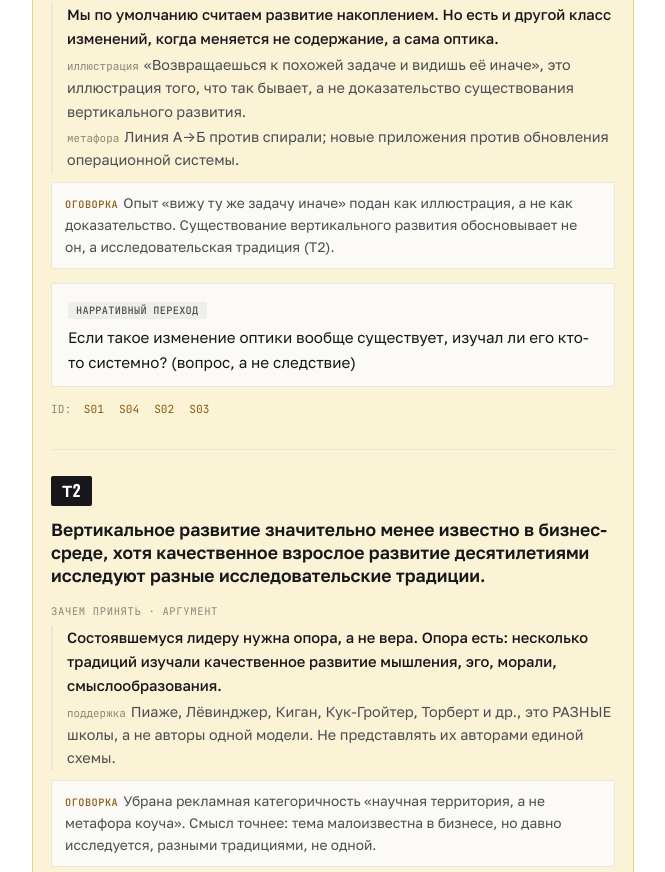
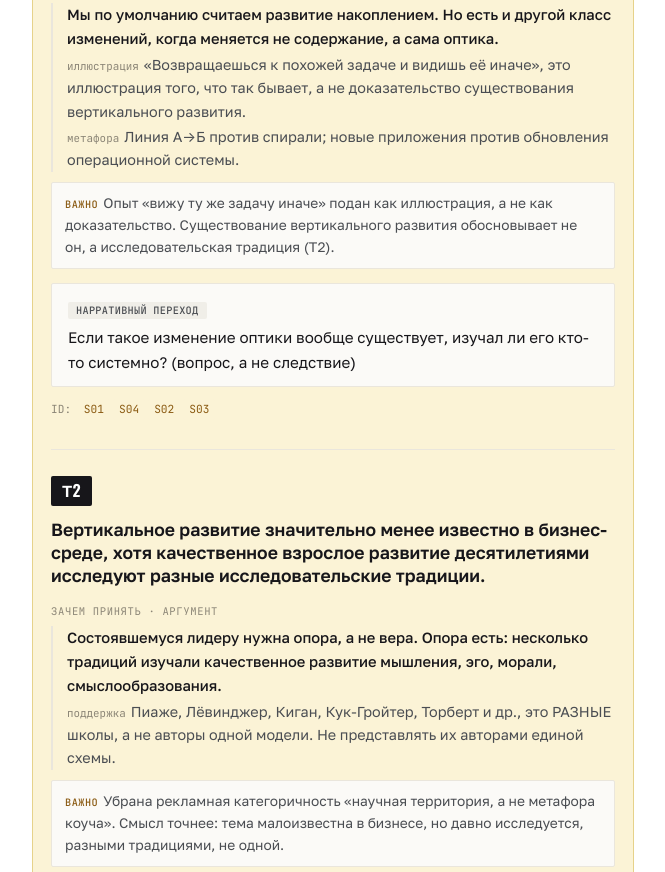
Before and after one commit to vagekjan/smysly-filipp, a plain HTML site: page cepochka.html in a window 1280 px wide. Shown: the part 888-1760 px from the top of the page, without its empty margins (318-983 px from the left). Drawn offline with nearby package versions, Linux system fonts and the light colour scheme.

Commit message:
Заменил метку на 'важно'

```diff
--- a/cepochka.html
+++ b/cepochka.html
@@ -480,7 +480,7 @@ TH.forEach(t=>{
     const sup=a[1].map(s=>`<div class="s"><em>${s[0]}</em>${s[1]}</div>`).join('');
     return `<div class="arg"><div class="a">${a[0]}</div>${sup}</div>`;
   }).join('');
-  const note=t.note?`<div class="note"><b>оговорка</b>${t.note}</div>`:'';
+  const note=t.note?`<div class="note"><b>важно</b>${t.note}</div>`:'';
   const bt=BT[t.btype];
   const pills=t.ids.map(i=>`<span class="pill">${i}</span>`).join('');
   thc.insertAdjacentHTML('beforeend',`<div class="th" id="${t.n}">
```
